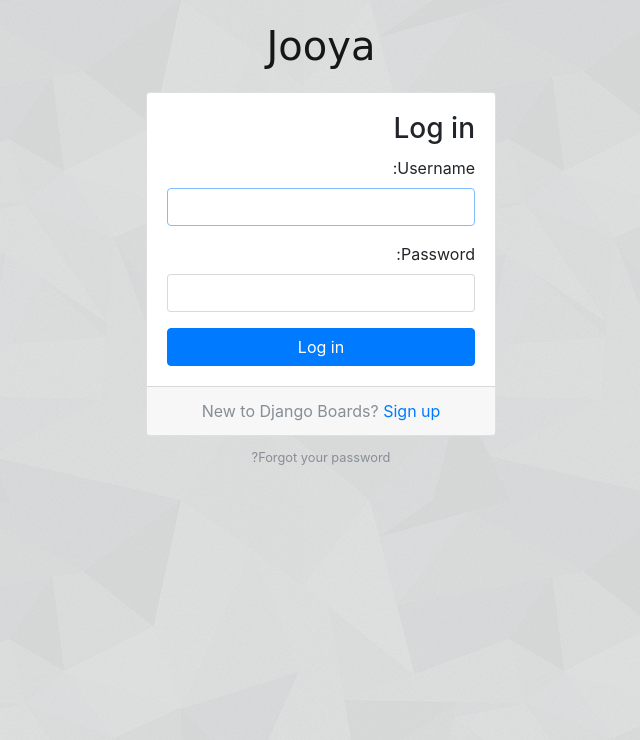
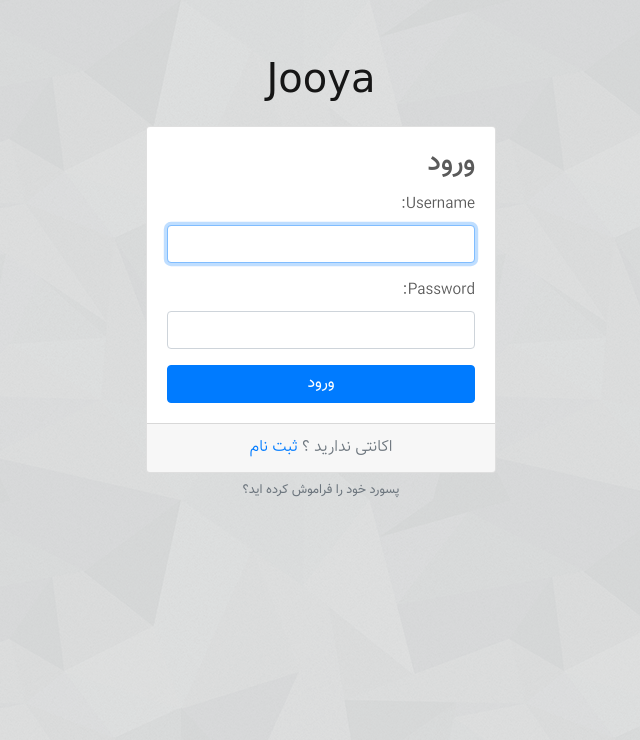
Before and after one commit to jooya1/jooya, a Django app: page /login/ in a window 1280 px wide. Shown: the top 740 px of the page, without its empty margins (319-959 px from the left). After the commit the page ends 498 px from the top, so only its background shows below. Run offline with Django 3.2, Linux system fonts and the light colour scheme; some libraries are stand-ins or nearby versions; some web fonts are replaced.

Commit message:
Complete flow login

```diff
--- a/jooya/accounts/forms.py
+++ b/jooya/accounts/forms.py
@@ -12,8 +12,12 @@ class SignUpForm(UserCreationForm):
 
 
 class UserInformationUpdateForm(forms.ModelForm):
-        email = forms.EmailField()
+        email = forms.EmailField(label='ایمیل')
 
         class Meta:
             model = User
             fields = ('first_name', 'last_name', 'email', )
+            labels = {
+                "first_name": "نام",
+                "last_name": "نام خانوادگی"
+            }
--- a/jooya/templates/base.html
+++ b/jooya/templates/base.html
@@ -7,6 +7,10 @@
     <link href="https://fonts.googleapis.com/css?family=Peralta" rel="stylesheet">
     <link rel="stylesheet" href="{% static 'css/bootstrap.min.css' %}">
     <link rel="stylesheet" href="{% static 'css/app.css' %}">
+    <link rel="stylesheet" href="https://maxcdn.bootstrapcdn.com/bootstrap/4.0.0/css/bootstrap.min.css">
+    <link rel="stylesheet" href="{% static "bootstrap-rtl.css" %}">
+    <link rel="stylesheet" href="{% static "css/vazir.css" %}">
+    <link rel="stylesheet" href="{% static "css/style.css" %}">
     {% block stylesheet %}{% endblock %}
   </head>
   <body>
@@ -20,35 +24,45 @@
             </button>
             <div class="collapse navbar-collapse" id="mainMenu">
               <ul class="navbar-nav">
-                <li class="nav-item">
-                  <a class="nav-link" href="{% url 'index' %}">Boards</a>
+                <li class="nav-item active">
+                    <a class="nav-link" href="{% url 'index' %}">صفحه اصلی</a>
                 </li>
-                <li class="nav-item">
-                  <a class="nav-link" href="https://simpleisbetterthancomplex.com/series/beginners-guide/1.11/" target="_blank" rel="noopener">Tutorial</a>
-                </li>
-                <li class="nav-item">
-                  <a class="nav-link" href="https://github.com/sibtc/django-beginners-guide" target="_blank" rel="noopener">GitHub</a>
-                </li>
+                {% if user.is_authenticated %}
+                    <li class="nav-item">
+                        {% if user.is_superuser %}
+                            <a class="nav-link" href="{% url 'admin:index' %}">داشبورد</a>
+                        {% else %}
+                            <a class="nav-link" href="{% url 'dashboard' %}">داشبورد</a>
+                        {% endif %}
+                    </li>
+                    <li class="nav-item">
+                        <a class="nav-link" href="{% url 'add' %}">اضافه کردن شی</a>
+                    </li>
+
+                {% else %}
+                    <li class="nav-item">
+                        <a class="nav-link" href="{% url 'login' %}">ورود</a>
+                    </li>
+                    <li class="nav-item">
+                        <a class="nav-link" href="{% url 'signup' %}">ثبت نام</a>
+                    </li>
+                {% endif %}
+
               </ul>
               {% if user.is_authenticated %}
-                <ul class="navbar-nav ml-auto">
+                <ul class="navbar-nav ml-auto" style="margin-right:auto; margin-left:unset!important;">
                   <li class="nav-item dropdown">
                     <a class="nav-link dropdown-toggle" href="#" id="userMenu" data-toggle="dropdown" aria-haspopup="true" aria-expanded="false">
-                      {{ user.username }}
+                      {{ user.first_name }}
                     </a>
                     <div class="dropdown-menu dropdown-menu-right" aria-labelledby="userMenu">
-                      <a class="dropdown-item" href="{% url 'my_account' %}">My account</a>
-                      <a class="dropdown-item" href="{% url 'password_change' %}">Change password</a>
+                      <a class="dropdown-item" href="{% url 'my_account' %}">اکانت من</a>
+                      <a class="dropdown-item" href="{% url 'password_change' %}">تغییر پسورد</a>
                       <div class="dropdown-divider"></div>
-                      <a class="dropdown-item" href="{% url 'logout' %}">Log out</a>
+                      <a class="dropdown-item" href="{% url 'logout' %}">خروج</a>
                     </div>
                   </li>
                 </ul>
-              {% else %}
-                <form class="form-inline ml-auto">
-                  <a href="{% url 'login' %}" class="btn btn-outline-secondary">Log in</a>
-                  <a href="{% url 'signup' %}" class="btn btn-primary ml-2">Sign up</a>
-                </form>
               {% endif %}
             </div>
           </div>
@@ -58,7 +72,7 @@
             {% block breadcrumb %}
             {% endblock %}
           </ol>
-          {% block content %}
+          {% block body_block %}
           {% endblock %}
         </div>
         <div class="push"></div>
--- a/jooya/templates/login.html
+++ b/jooya/templates/login.html
@@ -1,27 +1,27 @@
 {% extends 'base_accounts.html' %}
 
-{% block title %}Log in to Jooya{% endblock %}
+{% block title %}ورود به جویا{% endblock %}
 
 {% block content %}
   <div class="row justify-content-center">
     <div class="col-lg-4 col-md-6 col-sm-8">
       <div class="card">
         <div class="card-body">
-          <h3 class="card-title">Log in</h3>
+          <h3 class="card-title">ورود</h3>
           <form method="post" novalidate>
             {% csrf_token %}
             <input type="hidden" name="next" value="{{ next }}">
             {% include 'includes/form.html' %}
-            <button type="submit" class="btn btn-primary btn-block">Log in</button>
+            <button type="submit" class="btn btn-primary btn-block">ورود</button>
           </form>
         </div>
         <div class="card-footer text-muted text-center">
-          New to Django Boards? <a href="{% url 'signup' %}">Sign up</a>
+          اکانتی ندارید ؟ <a href="{% url 'signup' %}">ثبت نام</a>
         </div>
       </div>
       <div class="text-center py-2">
         <small>
-          <a href="{% url 'password_reset' %}" class="text-muted">Forgot your password?</a>
+          <a href="{% url 'password_reset' %}" class="text-muted">پسورد خود را فراموش کرده اید؟‌</a>
         </small>
       </div>
     </div>
--- a/jooya/templates/things/index.html
+++ b/jooya/templates/things/index.html
@@ -1,4 +1,7 @@
-{% extends "things/base.html" %}
+{% extends "base.html" %}
+{% block breadcrumb %}
+  <li class="breadcrumb-item active">صفحه اصلی</li>
+{% endblock %}
 {% block body_block %}
 
     <div class="jumbotron">
```
Also changed, not shown: jooya/templates/my_account.html (+4 -4 lines), jooya/templates/password_change.html (+4 -4 lines), jooya/templates/password_change_done.html (+6 -6 lines).
